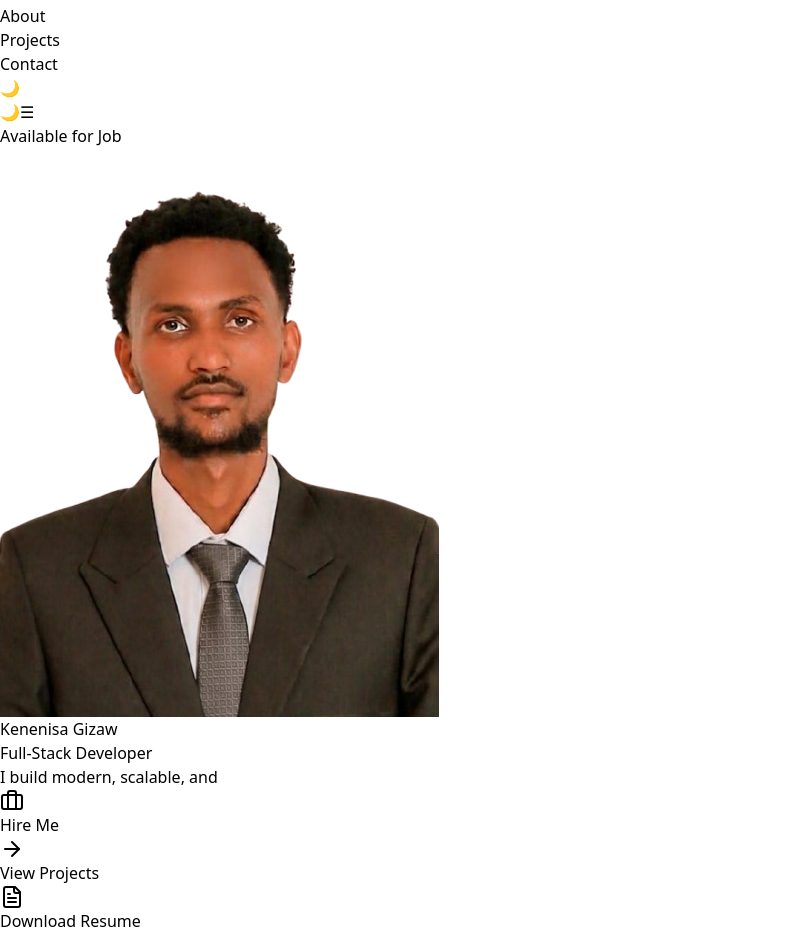
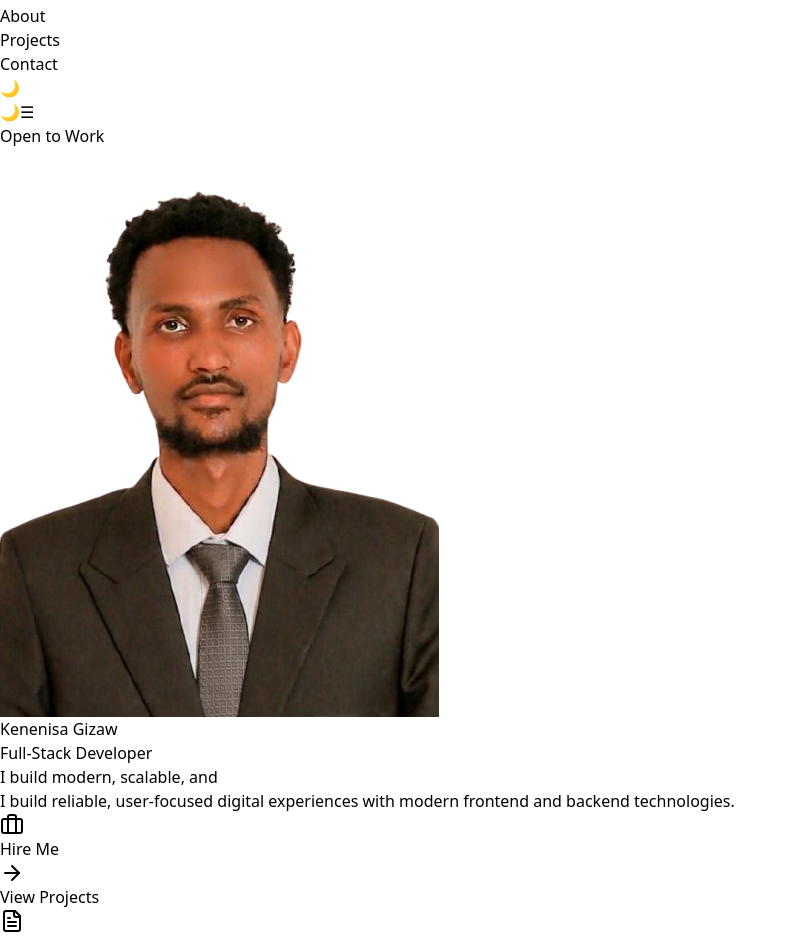
Before and after one commit to kenenisagizaw/Portifolio, a React (Vite) app: page / in a window 1280 px wide. Shown: the part 20-957 px from the top of the page, without its empty margins (0-796 px from the left). Built offline with nearby package versions, Linux system fonts and the light colour scheme.

Commit message:
Refactor App component: enhance layout and styling, update job availability text, and improve button accessibility

```diff
--- a/src/App.tsx
+++ b/src/App.tsx
@@ -106,7 +106,7 @@ function App() {
 
             <div className="relative z-10 mx-auto grid max-w-7xl items-center gap-10 lg:grid-cols-[230px_minmax(0,1.35fr)] lg:gap-20">
               <motion.div
-                className="mx-auto w-full max-w-[250px] justify-self-start rounded-[2rem] border border-white/60 bg-white/70 p-4 shadow-[0_22px_60px_-28px_rgba(79,70,229,0.35)] backdrop-blur-xl dark:border-gray-800 dark:bg-gray-900/60 md:p-5 lg:ml-[-1.5rem]"
+                className="mx-auto w-full max-w-[250px] justify-self-start rounded-[2rem] border border-white/60 bg-white/70 p-4 shadow-xl backdrop-blur-xl dark:border-gray-800 dark:bg-gray-900/60 md:p-5 lg:ml-[-1.5rem]"
                 initial="hidden"
                 whileInView="visible"
                 viewport={{ once: true, amount: 0.6 }}
@@ -114,8 +114,8 @@ function App() {
                 transition={{ duration: 0.7, ease: "easeOut" }}
               >
                 <div className="mx-auto flex max-w-md flex-col items-center text-center">
-                  <div className="mb-6 inline-flex rounded-full border border-indigo-200 bg-indigo-50 px-4 py-2 text-xs font-semibold uppercase tracking-[0.3em] text-indigo-700 dark:border-indigo-900 dark:bg-indigo-950/60 dark:text-indigo-300">
-                    Available for Job
+                  <div className="mb-6 inline-flex whitespace-nowrap rounded-full border border-indigo-200 bg-indigo-50 px-5 py-2 text-xs font-semibold tracking-wide text-indigo-700 dark:border-indigo-900 dark:bg-indigo-950/60 dark:text-indigo-300">
+                    Open to Work
                   </div>
 
                   <div className="w-full overflow-hidden rounded-[2rem] border border-gray-200 bg-gradient-to-br from-gray-100 to-indigo-100 p-2 shadow-inner dark:border-gray-700 dark:from-gray-900 dark:to-gray-800">
@@ -125,9 +125,9 @@ function App() {
                         alt="Kenenisa Gizaw avatar"
                         className="h-full w-full object-cover object-top"
                       />
-                      <div className="absolute inset-x-0 bottom-2 translate-y-2 bg-gradient-to-t from-gray-950/55 to-transparent p-5 text-left">
-                        <p className="text-sm font-medium text-white/80">Kenenisa Gizaw</p>
-                        <p className="text-lg font-semibold text-white">Full-Stack Developer</p>
+                      <div className="absolute inset-0 flex flex-col items-start justify-end bg-gradient-to-t from-black/90 via-black/40 to-transparent p-5 text-left">
+                        <p className="mb-1 text-2xl font-bold text-white">Kenenisa Gizaw</p>
+                        <p className="text-sm font-medium text-gray-300">Full-Stack Developer</p>
                       </div>
                     </div>
                   </div>
@@ -150,7 +150,18 @@ function App() {
                 <HeroText />
 
                 <motion.div
-                  className="mt-8 flex flex-wrap justify-center gap-3 lg:justify-start"
+                  className="mt-3 max-w-xl text-center text-base leading-relaxed text-gray-600 dark:text-gray-300 lg:text-left"
+                  initial="hidden"
+                  whileInView="visible"
+                  viewport={{ once: true, amount: 0.4 }}
+                  variants={fadeInUp}
+                  transition={{ duration: 0.7, ease: "easeOut", delay: 0.25 }}
+                >
+                  I build reliable, user-focused digital experiences with modern frontend and backend technologies.
+                </motion.div>
+
+                <motion.div
+                  className="mt-5 flex flex-wrap justify-center gap-3 lg:justify-start"
                   initial="hidden"
                   whileInView="visible"
                   viewport={{ once: true, amount: 0.4 }}
@@ -159,23 +170,23 @@ function App() {
                 >
                   <a
                     href="#contact"
-                    className="inline-flex items-center gap-2 rounded-full bg-indigo-600 px-6 py-3 text-sm font-semibold text-white shadow-lg transition-transform duration-200 hover:-translate-y-0.5 hover:bg-indigo-700"
+                    className="inline-flex h-12 items-center gap-2 rounded-full bg-indigo-600 px-6 text-sm font-semibold text-white shadow-lg transition-transform duration-200 hover:-translate-y-0.5 hover:bg-indigo-700"
                   >
-                    <Briefcase className="w-4 h-4" />
+                    <Briefcase className="h-4 w-4" />
                     Hire Me
                   </a>
                   <a
                     href="#projects"
-                    className="inline-flex items-center gap-2 rounded-full border border-gray-300 bg-white/80 px-6 py-3 text-sm font-semibold text-gray-900 shadow-sm transition-transform duration-200 hover:-translate-y-0.5 hover:border-indigo-300 hover:text-indigo-700 dark:border-gray-700 dark:bg-gray-900/60 dark:text-white"
+                    className="inline-flex h-12 items-center gap-2 rounded-full bg-gray-800 px-6 text-sm font-semibold text-white shadow-md transition-transform duration-200 hover:-translate-y-0.5 hover:bg-gray-700 dark:bg-gray-700 dark:hover:bg-gray-600"
                   >
-                    <ArrowRight className="w-4 h-4" />
+                    <ArrowRight className="h-4 w-4" />
                     View Projects
                   </a>
                   <a
                     href="/Kenenisa_Gizaw_CV.pdf"
-                    className="inline-flex items-center gap-2 rounded-full bg-gray-900 px-6 py-3 text-sm font-semibold text-white shadow-lg transition-transform duration-200 hover:-translate-y-0.5 hover:bg-black"
+                    className="inline-flex h-12 items-center gap-2 rounded-full border border-gray-300 bg-white/80 px-6 text-sm font-semibold text-gray-900 shadow-sm transition-transform duration-200 hover:-translate-y-0.5 hover:border-indigo-300 hover:text-indigo-700 dark:border-gray-700 dark:bg-gray-900/60 dark:text-white"
                   >
-                    <FileText className="w-5 h-5" />
+                    <FileText className="h-4 w-4" />
                     Download Resume
                   </a>
                 </motion.div>
@@ -198,7 +209,7 @@ function App() {
                     Express
                   </span>
                   <span className="rounded-full border border-gray-200 bg-white/75 px-4 py-2 text-sm font-medium text-gray-700 shadow-sm dark:border-gray-700 dark:bg-gray-900/60 dark:text-gray-300">
-                    Next JS
+                    Next.js
                   </span>
                   <span className="rounded-full border border-gray-200 bg-white/75 px-4 py-2 text-sm font-medium text-gray-700 shadow-sm dark:border-gray-700 dark:bg-gray-900/60 dark:text-gray-300">
                     PostgreSQL
```
